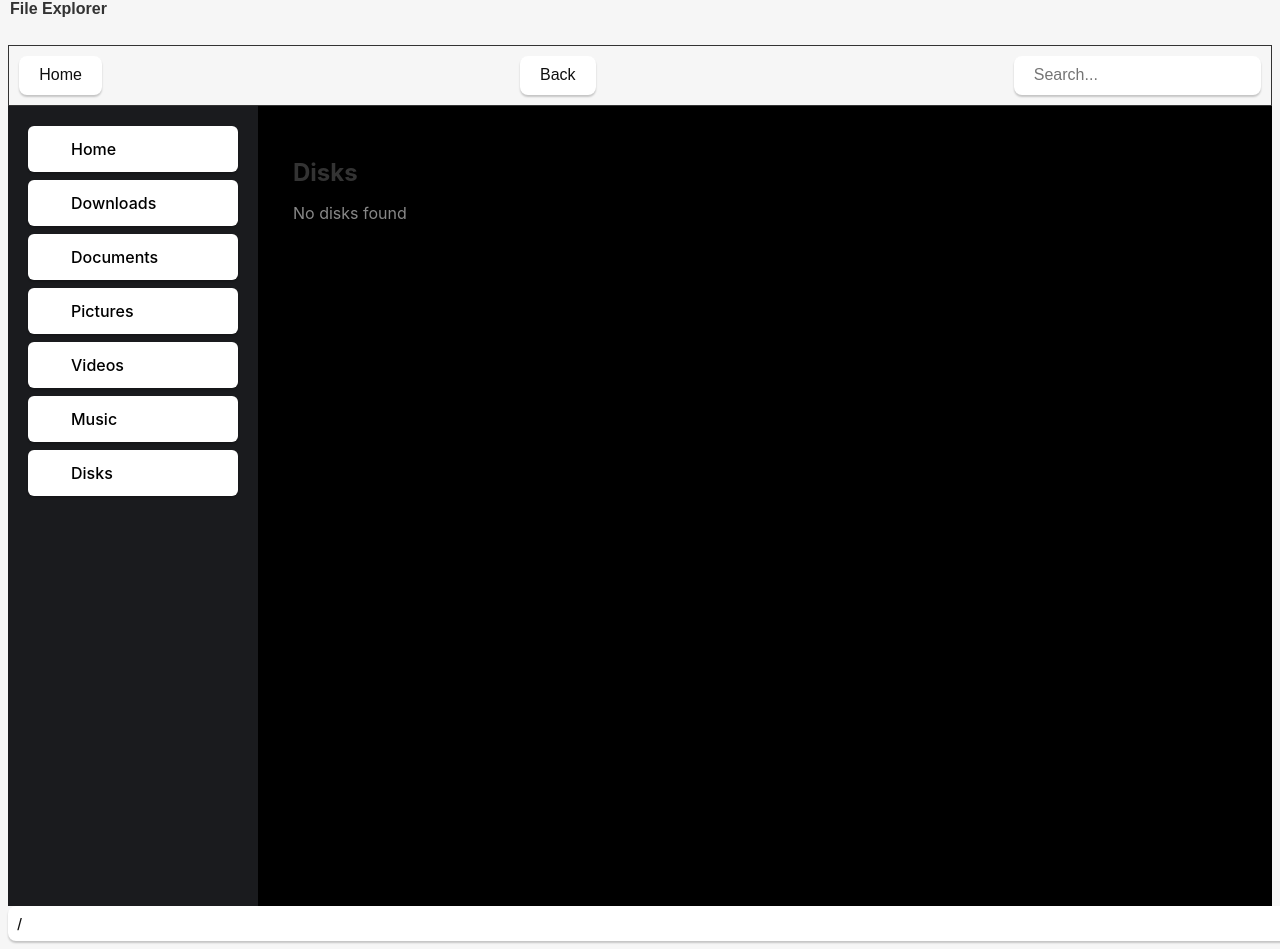
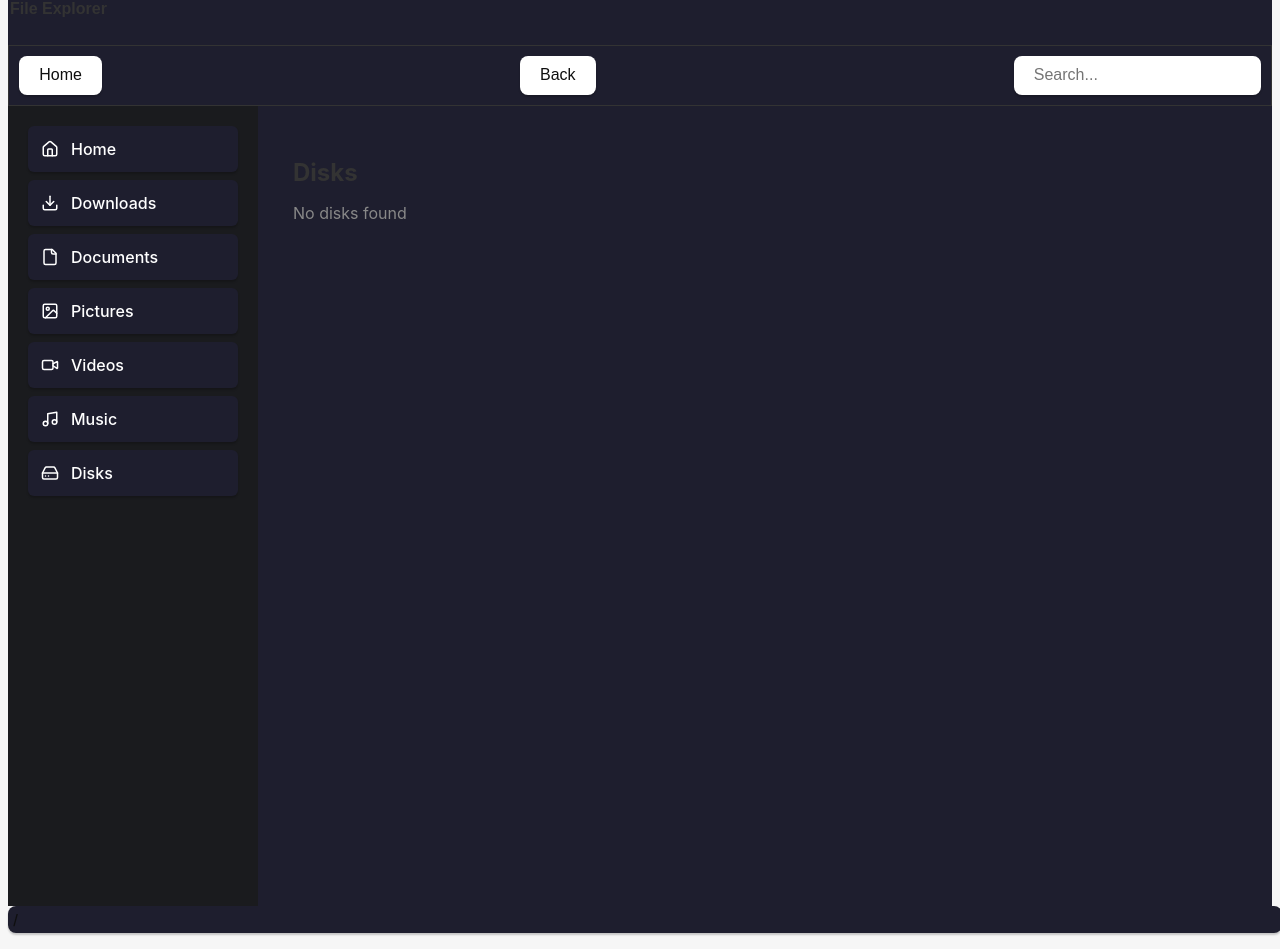
Before and after one commit to max-de-bug/file-explorer, a React (Vite) app: page / in a window 1280 px wide. Shown: the part 34-983 px from the top of the page. Built offline with nearby package versions, Linux system fonts and the light colour scheme.

Commit message:
style: change background color to #1e1e2e

```diff
--- a/src/App.module.scss
+++ b/src/App.module.scss
@@ -6,7 +6,7 @@
   box-sizing: border-box;
 }
 .dashboard {
-  background-color: black;
+  background-color: #1e1e2e;
   flex: 1;
   padding: 15px;
   color: #fff;
--- a/src/components/Dashboard/Header.module.scss
+++ b/src/components/Dashboard/Header.module.scss
@@ -1,12 +1,13 @@
 .container {
   padding: 10px;
   font-family: "Arial", sans-serif;
-  color: #333;
+  color: #ffffff;
   display: flex;
   gap: 10px;
   justify-content: space-between;
   align-items: center;
   border: 1px solid #333;
+  background-color: #1e1e2e;
 }
 
 .searchInput:focus {
--- a/src/components/NavBar/NavBar.module.scss
+++ b/src/components/NavBar/NavBar.module.scss
@@ -2,6 +2,7 @@
   padding: 2px;
   font-family: "Arial", sans-serif;
   color: #333;
+  background-color: #1e1e2e;
 }
 
 .directoryInput {
--- a/src/components/Path/Path.module.scss
+++ b/src/components/Path/Path.module.scss
@@ -1,5 +1,6 @@
 .directoryInput {
-    padding: 8px;
-    font-size: 14px;
-    width: 100%;
-  }
+  padding: 4px;
+  font-size: 14px;
+  width: 100%;
+  background-color: #1e1e2e;
+}
--- a/src/components/SideBar/Sidebar.module.scss
+++ b/src/components/SideBar/Sidebar.module.scss
@@ -7,7 +7,7 @@
 }
 
 .label {
-  color: black;
+  color: #ffffff;
 }
 
 .sidebarContainer {
@@ -27,7 +27,7 @@
   gap: 0.75rem;
   padding: 0.75rem;
   border-radius: 6px;
-  color: $text-secondary;
+  color: #ffffff;
   text-decoration: none;
   width: 100%;
   box-sizing: border-box;
@@ -35,6 +35,7 @@
   overflow: hidden;
   text-overflow: ellipsis;
   @include hover-effect;
+  background-color: #1e1e2e;
 
   &:hover {
     color: $text-primary;
```
